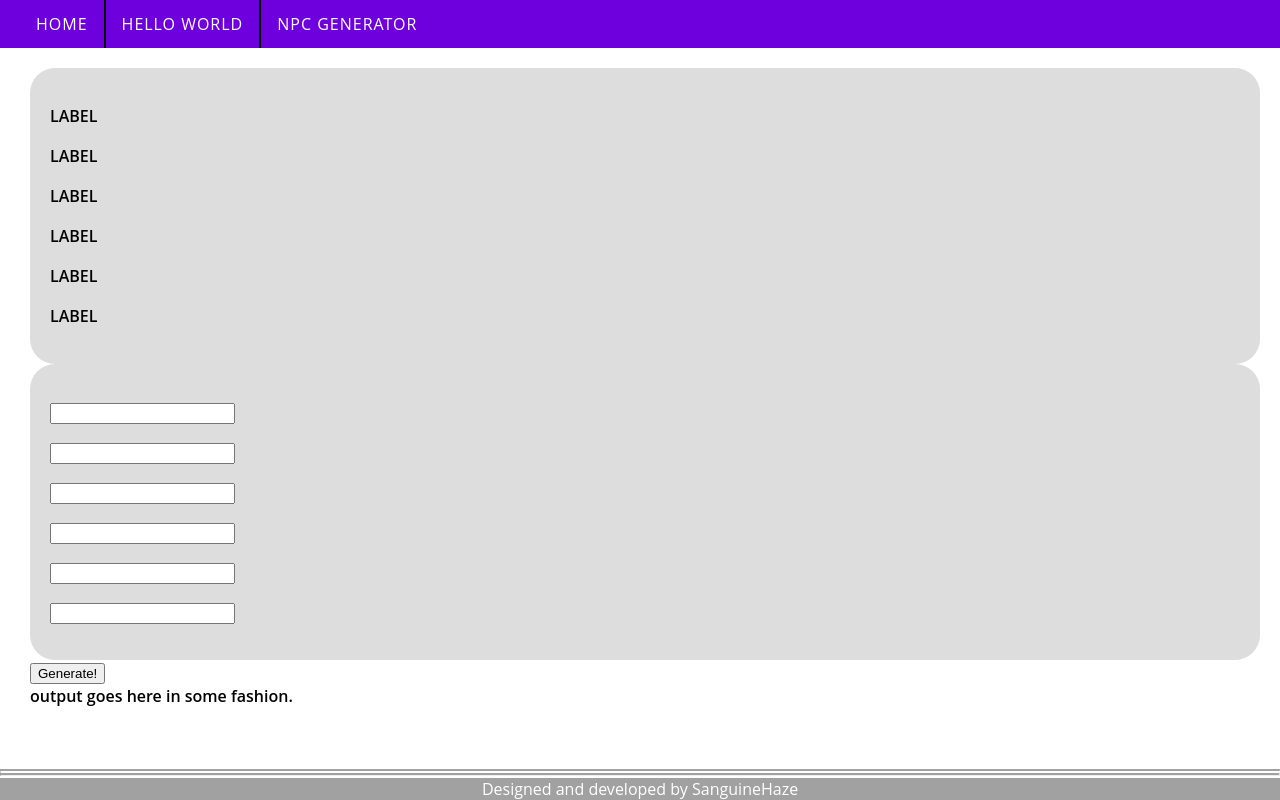
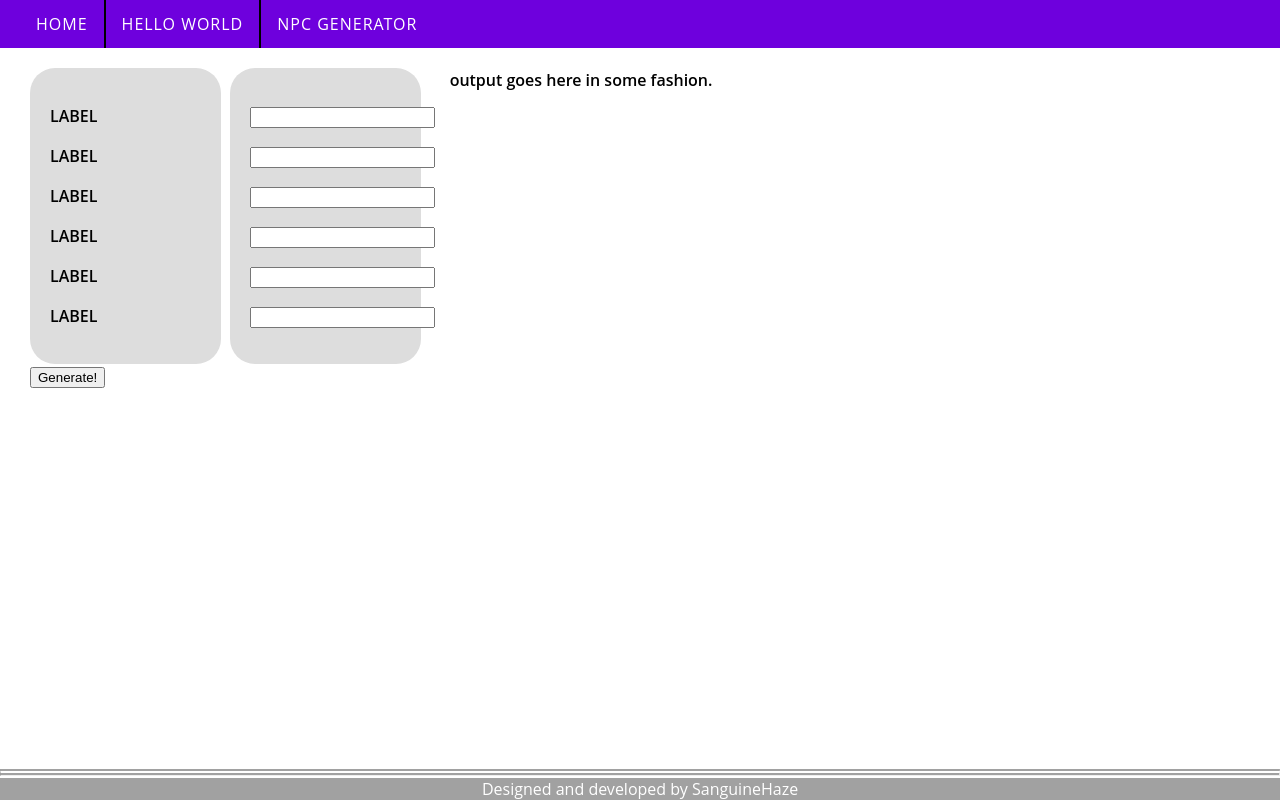
Before and after one commit to SanguineHaze/SanguineHaze.github.io, a plain HTML site: page index.html at #!/NPCGenerator in a window 1280 px wide. Drawn offline with nearby package versions, Linux system fonts and the light colour scheme.

Commit message:
Final (hopefully) fix on npc generator divs
boop

```diff
--- a/partials/NPCGenerator.html
+++ b/partials/NPCGenerator.html
@@ -1,9 +1,9 @@
 <div class="container">
     <div class="usa-grid-full">
         <!-- LEFT PART-->
-        <div class="usa-grid-one-third">
+        <div class="usa-width-one-third">
             <div class="usa-grid-full">
-                <div class="usa-grid-one-half sang-round-border-inline">
+                <div class="usa-width-one-half sang-round-border">
                     <p>LABEL</p>
                     <p>LABEL</p>
                     <p>LABEL</p>
@@ -11,7 +11,7 @@
                     <p>LABEL</p>
                     <p>LABEL</p>
                 </div>
-                <div class="usa-grid-one-half sang-round-border-inline">
+                <div class="usa-width-one-half sang-round-border">
                     <p><input type="text" /> </p>
                     <p><input type="text" /> </p>
                     <p><input type="text" /> </p>
@@ -24,7 +24,7 @@
         </div>
 
         <!-- RIGHT PART-->
-        <div class="usa-grid-two-thirds">
+        <div class="usa-width-two-thirds">
             output goes here in some fashion.
         </div>
     </div>
```
